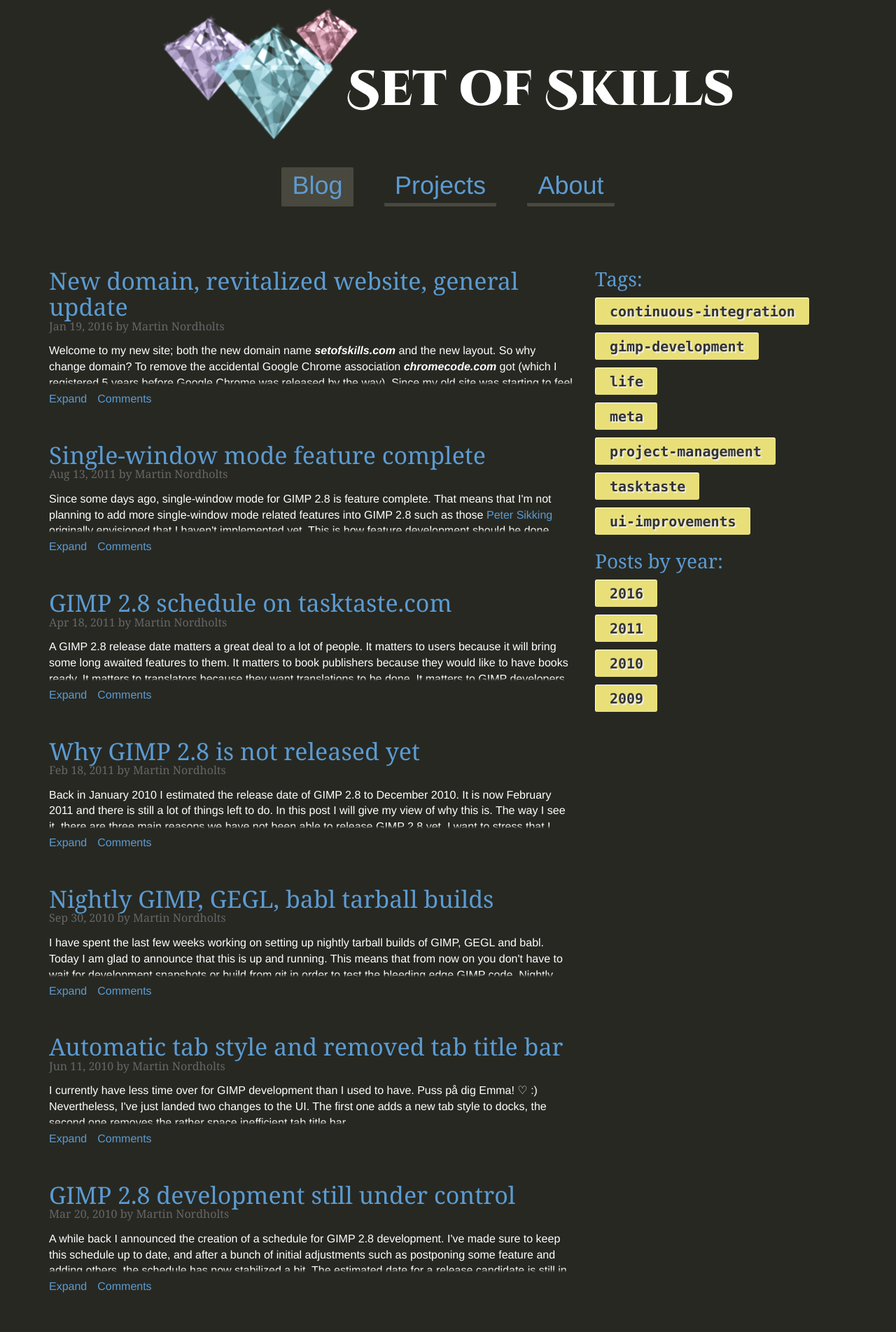
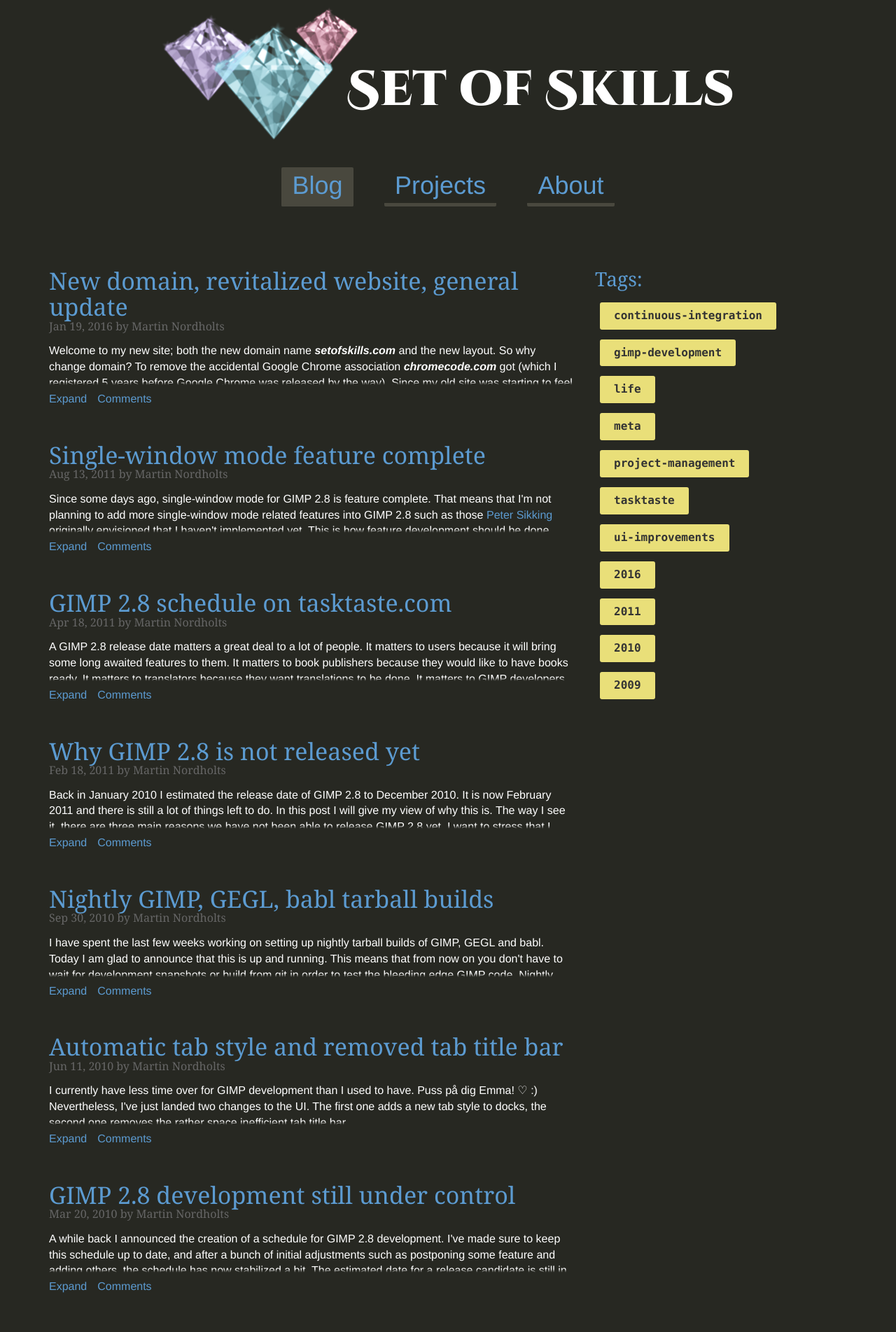
Before and after one commit to Enselic/chromecode, a Jekyll site: the page built from index.html, in a window 1280 px wide. Shown: the top 1903 px of the page at 70% size. Built offline with Jekyll 4.4.1, drawn with Linux system fonts in a browser that asks for light colours; comment, search, counter and statistics services are not loaded.

Commit message:
Collect tags

```diff
--- a/_layouts/default.html
+++ b/_layouts/default.html
@@ -78,7 +78,7 @@
 
                     <h3>{{ page.tag_title }}:</h3>
 {% for tag in sortedtags %}
-                    <h4 class="tag post-list-header">{{ tag }}</h4>
+                    <a class="tag post-list-header">{{ tag }}</a> <br/>
                     <ul class="h4 posts">
     {% for post in site.tags[tag] %}
                         <li><a href="{{ post.url }}">{{ post.title }}</a></li>
@@ -86,7 +86,6 @@
                     </ul>
 {% endfor %}
 
-                    <h3>{{ page.by_year_title }}:</h3>
 {% assign headerYear = -1 %}
 {% for post in site.posts %}
     {% assign postYear = post.date | date: "%Y" %}
@@ -96,7 +95,7 @@
         {% if headerYear != -1 %}
                     </ul>
         {% endif %}
-                    <h4 class="tag post-list-header">{{ postYear }}</h4>
+                    <a class="tag post-list-header">{{ postYear }}</a>  <br/>
                     <ul class="h4 posts">
     {% endif %}
                         <li><a href="{{ post.url }}">{{ post.title }}</a></li>
@@ -109,7 +108,7 @@
 
         </div>
 
-        <script async data-main="/js/main-build-2016-01-30_0800.js" src="/js/require-2.1.22.min.js"></script>
+        <script async data-main="/js/main.js" src="/js/require-2.1.22.min.js"></script>
         <script async id="dsq-count-scr" src="//setofskills-com.disqus.com/count.js"></script>
 
         <!-- Google Analytics: change UA-XXXXX-X to be your site's ID. -->
--- a/_scss/tags.scss
+++ b/_scss/tags.scss
@@ -9,20 +9,20 @@ html.js ul.posts {
 }
 
 .tag {
-    position: relative;
-    display: table;
+    display: inline-block;
+    margin: 7px;
+    padding: 8px 20px;
+    color: #333;
+    cursor: pointer;
+
     background: lighten(#e7dc6c, 3%);
-    padding: 8px 20px;
-    white-space: nowrap;
-    color: #333;
-    text-shadow: 2px 2px 1px #eee;
     border-radius: 3px;
-    border-top: 1px solid white;
-    border-left: 1px solid white;
-    transition: background 0.4s;
+
     font-family: "Lucida Console", Monaco, monospace, sans-serif;
     font-weight: bold;
-    cursor: pointer;
+    white-space: nowrap;
+
+    transition: background 0.4s;
 }
 
 ul.posts>li {
--- a/js/tags-interactivity.js
+++ b/js/tags-interactivity.js
@@ -3,7 +3,7 @@ define(['jquery'], function($) {
 
     $(".post-list-header").each(function() {
         $(this).click(function(){
-            $(this).next("ul.posts").slideToggle();
+            $(this).nextAll("ul.posts:first").slideToggle();
         });
     });
 });
```
Also changed, not shown: _includes/tags.min.css, 1 other file.
